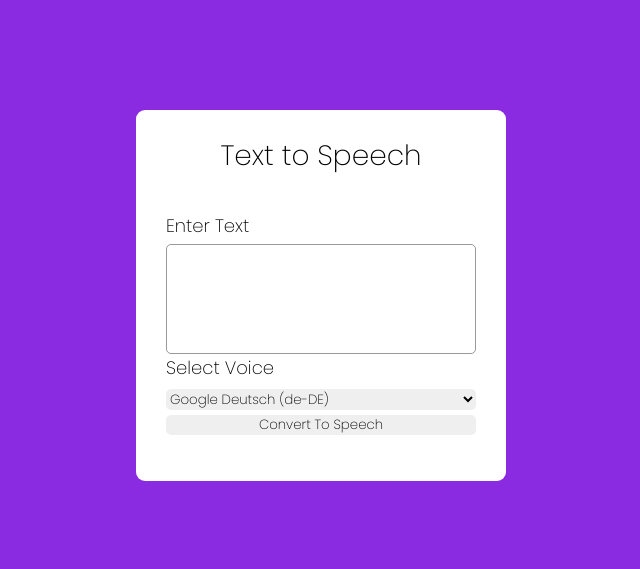
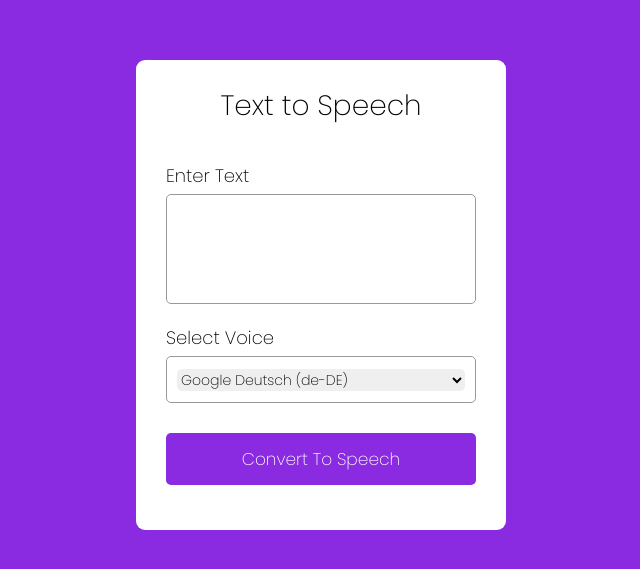
Before and after one commit to shubhamNivilkar/Text-to-Speech-Converter, a plain HTML site: page index.html in a window 1280 px wide. Shown: the part 105-674 px from the top of the page, without its empty margins (319-959 px from the left). Drawn offline with Linux system fonts and the light colour scheme.

Commit message:
Style added

```diff
--- a/style.css
+++ b/style.css
@@ -30,6 +30,7 @@ body{
 }
 form .row{
     display: flex;
+    margin-bottom: 20px;
     flex-direction: column;
 }
 form .row label{
@@ -49,3 +50,22 @@ form .row textarea{
     padding: 8px 10px;
     border: 1px solid #999;
 }
+form .row .outer{
+    height: 47px;
+    display: flex;
+    padding: 0 10px;
+    align-items: center;
+    border-radius: 5px;
+    border: 1px solid #999;
+}
+form .row select{
+    font-size: 14px;
+}
+form button{
+    height: 52px;
+    margin-top: 10px;
+    color: white;
+    font-size: 17px;
+    cursor: pointer;
+    background: blueviolet;
+}
```
